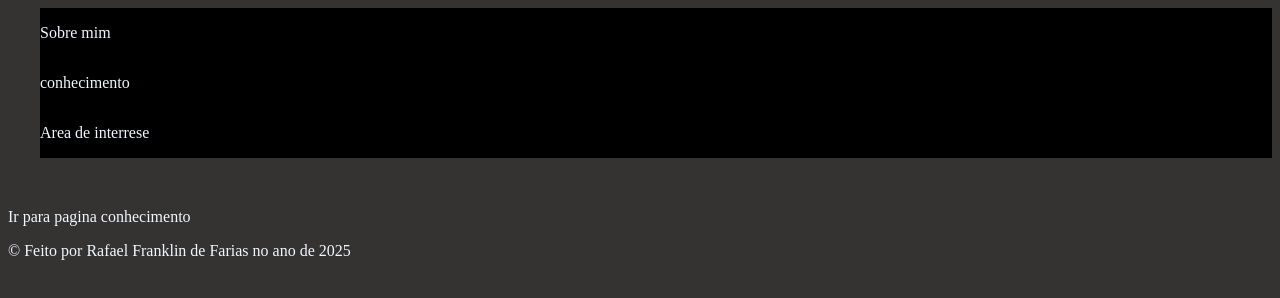
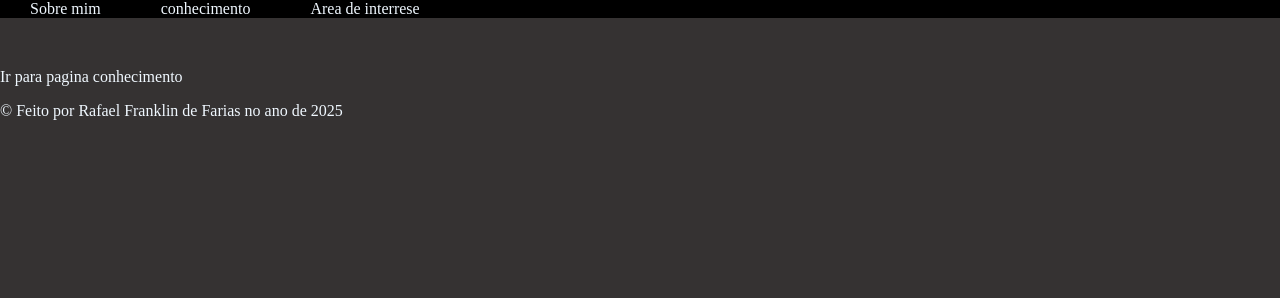
Before and after one commit to fic-fabrica-de-software/construindo-o-portfolio-RafaelFr4nklin, a plain HTML site: page Portifolio_Novo/Index/Portifolio.html in a window 1280 px wide. Drawn offline with Linux system fonts and the light colour scheme.

Commit message:
Arrumandocoisas

```diff
--- a/Portifolio_Novo/Index/Portifolio.html
+++ b/Portifolio_Novo/Index/Portifolio.html
@@ -10,23 +10,29 @@
 
 <body id="corpoFundo">
     <header>
-        <section class="tirarEstiloLink">
+
+
+
+        <section class="topoFlex">
             <div>
-                <a href="">
-                    <p>Sobre mim</p>
+                <a href="" class="linkSemEstilo" >
+                    <span>Sobre mim</span>
                 </a>
             </div>
             <div>
-                <a href="">
-                    <p>conhecimento</p>
+                <a href="" class="linkSemEstilo">
+                    <span>conhecimento</span>
                 </a>
             </div>
             <div>
-                <a href="">
-                    <p>Area de interrese</p>
+                <a href="" class="linkSemEstilo">
+                    <span>Area de interrese</span>
                 </a>
             </div>
         </section>
+
+
+
     </header>
     <main>
         <section>
@@ -52,7 +58,7 @@
         </div>
     </main>
     <footer>
-       <P> &copy; Feito por Rafael Franklin de Farias no ano de 2025 </P>
+        <P> &copy; Feito por Rafael Franklin de Farias no ano de 2025 </P>
     </footer>
 </body>
 
--- a/Portifolio_Novo/css/portifolio.css
+++ b/Portifolio_Novo/css/portifolio.css
@@ -1,15 +1,21 @@
 #corpoFundo {
     background-color: rgb(53, 50, 50);
     color: aliceblue;
+    margin: 0;
+    padding: 0;
 }
+
 /* pesquisar sobre o Jetbrains para utilizar em fontes*/
-.tirarEstiloLink  a {
+.topoFlex {
+    display: flex;
+    background-color: black;
+}
 
+.linkSemEstilo {
     list-style: none;
     text-decoration: none;
-    display: flex;
-background-color: black;
-color: inherit;
-    outline: none;
-    margin-left: 2rem;
+    color: inherit;
+    padding: 30px;
+    font-size: 1rem;
+
 }
```
